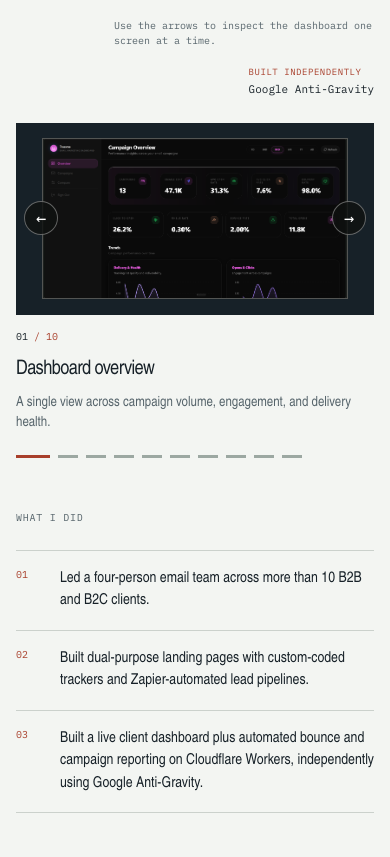
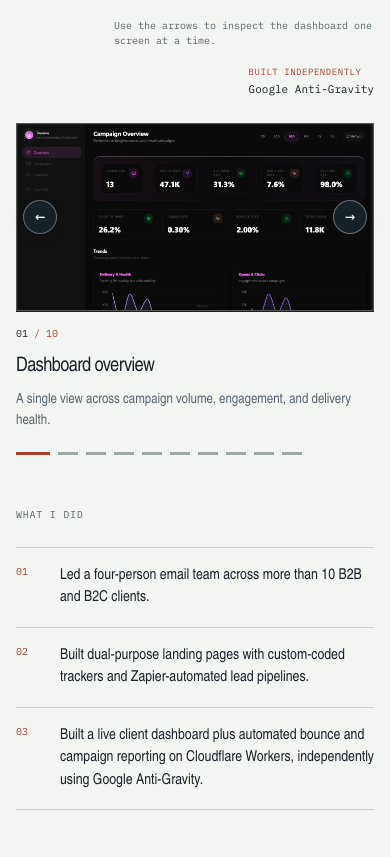
Before and after one commit to Adarsh350/adarsh-portfolio, a Next.js app: page / in a window 390 px wide. Shown: the part 4876-5733 px from the top of the page. Built offline with nearby package versions, Linux system fonts and the light colour scheme; no server answers.

Commit message:
style: remove outer dashboard carousel panel

```diff
--- a/app/globals.css
+++ b/app/globals.css
@@ -114,14 +114,14 @@ main, footer { max-width: 1920px; margin-inline: auto; }
 .evidence-heading-side { display: grid; justify-items: end; gap: 24px; }
 .evidence-build-note { margin: 0; color: var(--ink); font: 11px/1.35 var(--font-mono); text-align: right; }
 .evidence-build-note span { display: block; margin-bottom: 4px; color: var(--oxide); font-size: 9px; text-transform: uppercase; letter-spacing: .06em; }
-.evidence-carousel { position: relative; margin-top: 34px; padding: 14px clamp(34px, 5vw, 76px); background: var(--ink); border: 1px solid var(--ink); }
+.evidence-carousel { position: relative; margin-top: 34px; padding: 0; background: transparent; border: 0; overflow: visible; }
 .evidence-slide { aspect-ratio: 692 / 365; display: flex; align-items: center; justify-content: center; overflow: hidden; background: #101311; border: 1px solid rgba(255,255,255,.28); box-shadow: inset 0 0 0 1px rgba(255,255,255,.06); }
 .evidence-slide img { width: 100%; height: 100%; display: block; object-fit: contain; }
-.evidence-arrow { position: absolute; top: 50%; z-index: 1; width: 44px; height: 44px; display: grid; place-items: center; border: 1px solid rgba(255,255,255,.35); border-radius: 50%; background: rgba(15, 18, 17, .82); color: #fff; font: 22px/1 var(--font-mono); transform: translateY(-50%); transition: background .2s ease, border-color .2s ease, transform .2s ease; }
+.evidence-arrow { position: absolute; top: 50%; z-index: 1; width: 44px; height: 44px; display: grid; place-items: center; border: 1px solid var(--rule-dark); border-radius: 50%; background: var(--canvas); color: var(--ink); box-shadow: 0 5px 14px rgba(23,33,40,.12); font: 22px/1 var(--font-mono); transform: translateY(-50%); transition: background .2s ease, border-color .2s ease, color .2s ease, transform .2s ease; }
 .evidence-arrow:hover { border-color: var(--oxide); background: var(--oxide); transform: translateY(-50%) scale(1.05); }
 .evidence-arrow:active { transform: translateY(-50%) scale(.96); }
-.evidence-arrow-left { left: 14px; }
-.evidence-arrow-right { right: 14px; }
+.evidence-arrow-left { left: clamp(-66px, -5vw, -34px); }
+.evidence-arrow-right { right: clamp(-66px, -5vw, -34px); }
 .evidence-caption-row { display: flex; justify-content: space-between; gap: 40px; padding: 20px 0 0; border-top: 1px solid var(--ink); }
 .evidence-current { margin: 0 0 13px; color: var(--oxide); font: 10px/1 var(--font-mono); }
 .evidence-current span { color: var(--ink); }
@@ -287,8 +287,9 @@ footer span { justify-self: end; color: #bac3bd; }
   .evidence-caption { max-width: 260px; margin-top: 18px; }
   .evidence-heading-side { display: block; }
   .evidence-build-note { margin-top: 18px; text-align: left; }
-  .evidence-carousel { margin-top: 26px; padding-inline: 25px; }
+  .evidence-carousel { margin-top: 26px; }
   .evidence-arrow { width: 34px; height: 34px; font-size: 17px; }
+  .evidence-arrow { background: var(--ink); color: var(--paper); border-color: rgba(255,255,255,.35); }
   .evidence-arrow-left { left: 7px; }
   .evidence-arrow-right { right: 7px; }
   .evidence-caption-row { display: block; padding-top: 17px; }
```
